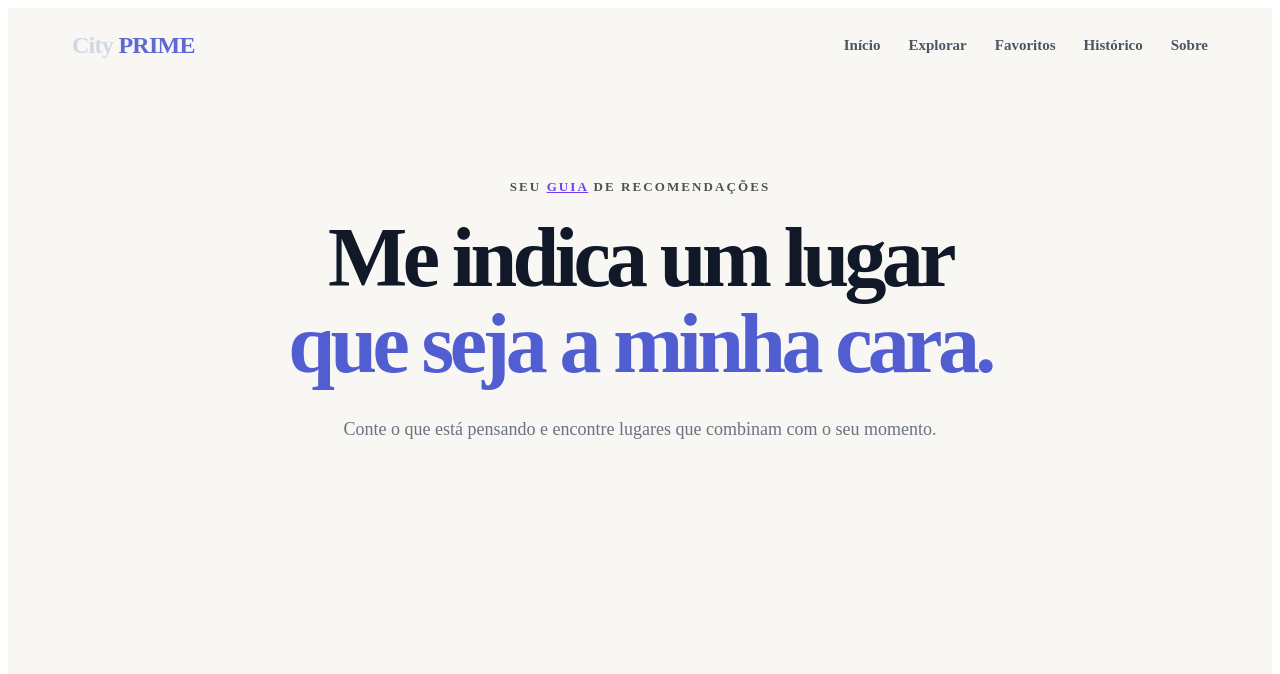
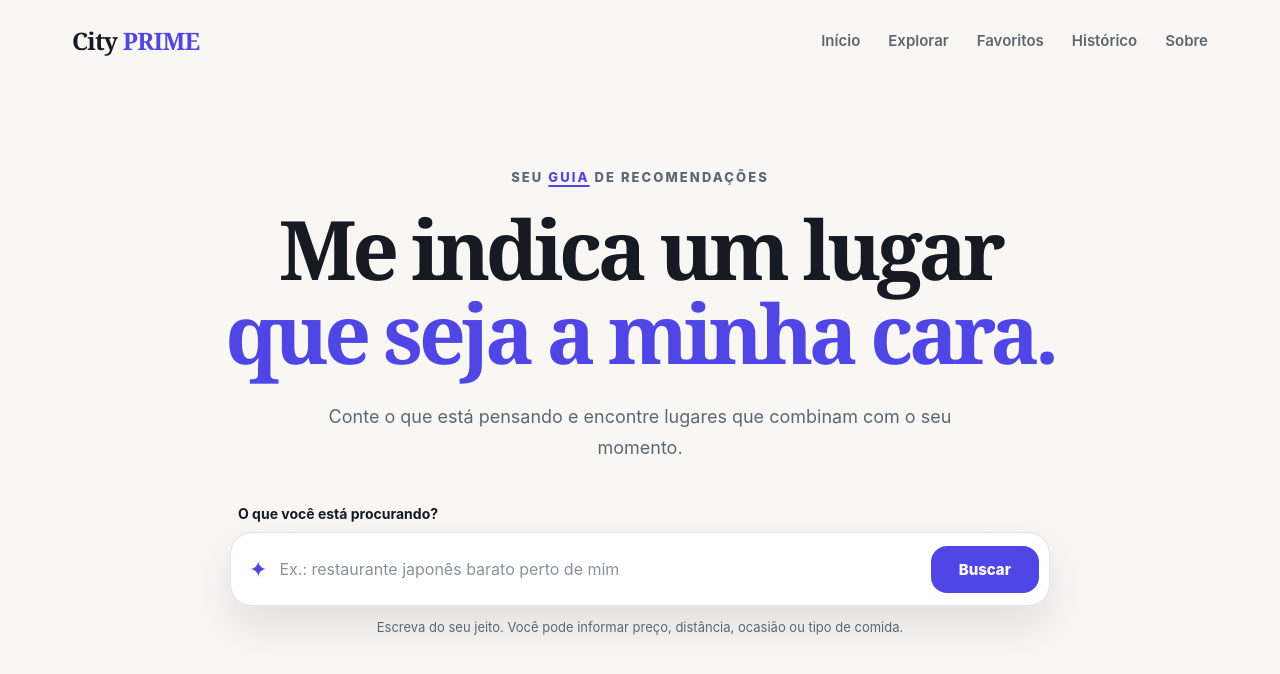
Before and after one commit to eduardohhenrique/city-prime, a React (Vite) app in the folder frontend/: page / in a window 1280 px wide. Shown: the top 674 px of the page. Built offline with nearby package versions, Linux system fonts and the light colour scheme.

Commit message:
Add search form layout

```diff
--- a/frontend/src/components/Hero.jsx
+++ b/frontend/src/components/Hero.jsx
@@ -1,9 +1,11 @@
+import SearchBar from "./SearchBar"
+
 function Hero() {
   return (
     <section
-    id="inicio"
-    className="hero"
-    aria-labelledby="hero-tittle"
+      id="inicio"
+      className="hero"
+      aria-labelledby="hero-tittle"
     >
       <div className="hero-content">
         <p className="hero-label">
@@ -23,6 +25,8 @@ function Hero() {
         <p className="hero-description">
           Conte o que está pensando e encontre lugares que combinam com o seu momento.
         </p>
+
+        <SearchBar />
       </div>
     </section>
   )
--- /dev/null
+++ b/frontend/src/components/SearchBar.jsx
@@ -0,0 +1,45 @@
+function SearchBar() {
+  return (
+    <form
+      className="search-form"
+      role="search"
+    >
+      <label
+        className="search-label"
+        htmlFor="place-search"
+      >
+        O que você está procurando?
+      </label>
+
+      <div className="search-control">
+        <span
+          className="search-symbol"
+          aria-hidden="true"
+        >
+          ✦
+        </span>
+
+        <input
+          id="place-search"
+          className="search-input"
+          name="query"
+          type="search"
+          placeholder="Ex.: restaurante japonês barato perto de mim"
+        />
+
+        <button
+          className="search-button"
+          type="submit"
+        >
+          Buscar
+        </button>
+      </div>
+
+      <p className="search-help">
+        Escreva do seu jeito. Você pode informar preço, distância, ocasião ou tipo de comida.
+      </p>
+    </form>
+  )
+}
+
+export default SearchBar
--- a/frontend/src/index.css
+++ b/frontend/src/index.css
@@ -1,3 +1,30 @@
+:root {
+  --color-background: #f8f7f4;
+  --color-surface: #ffffff;
+
+  --color-text-primary: #171923;
+  --color-text-secondary: #5f6673;
+  --color-text-muted: #8a919e;
+
+  --color-border: #dfe3ea;
+
+  --color-primary: #4f46e5;
+  --color-primary-hover: #4338ca;
+  --color-primary-light: #6366f1;
+
+  --color-primary-focus: rgba(79, 70, 229, 0.18);
+  --color-primary-outline: rgba(79, 70, 229, 0.4);
+
+  --shadow-search:
+    0 20px 45px rgba(17, 24, 39, 0.1);
+
+  --shadow-search-focus:
+    0 0 0 4px var(--color-primary-focus),
+    0 20px 45px rgba(17, 24, 39, 0.12);
+
+  --page-max-width: 1200px;
+}
+
 * {
   box-sizing: border-box;
 }
@@ -6,7 +33,7 @@ html {
   scroll-behavior: smooth;
 }
 
-boody {
+body {
   margin: 0;
   min-width: 320px;
 
@@ -16,51 +43,75 @@ boody {
     system-ui,
     -apple-system,
     BlinkMacSystemFont,
-  'SegoeUI',
+    "Segoe UI",
     sans-serif;
 
-  color: #1f2937;
-  background-color: #f8f7f4;
+  color: var(--color-text-primary);
+  background-color: var(--color-background);
+
+/*
+  Melhora a aparência da renderização das fontes
+  em alguns navegadores e sistemas operacionais.
+*/
+  -webkit-font-smoothing: antialiased;
+  -moz-osx-font-smoothing: grayscale;
+}
+
+#root {
+  min-height: 100vh;
 }
 
 button,
 input,
 textarea,
 select {
-  font: inherit
+  font: inherit;
 }
 
 .app {
   min-height: 100vh;
-  background-color: #f8f7f4 ;
+  background-color: var(--color-background);
 }
 
-/* Navbar */
-
+/* NavBar */
 .navbar {
   display: flex;
   align-items: center;
   justify-content: space-between;
   gap: 32px;
 
-  max-width: 1200px;
+  width: 100%;
+  max-width: var(--page-max-width);
+
   margin: 0 auto;
   padding: 24px 32px;
 }
 
 .navbar-logo {
-  color:  #d2d7e2;
+  color: var(--color-text-primary);
   text-decoration: none;
 
+  font-family:
+    Georgia,
+    "Times New Roman",
+    serif;
 
   font-size: 24px;
-  font-weight: 800;
+  font-weight: 700;
   letter-spacing: -0.03em;
+
+  transition:
+    color 180ms ease,
+    transform 180ms ease;
 }
 
 .navbar-logo span {
+  color: var(--color-primary);
   text-transform: uppercase;
-  color: #5e6ad1;
+}
+
+.navbar-logo:hover {
+  transform: translateY(-1px);
 }
 
 .navbar-links {
@@ -69,8 +120,11 @@ select {
   gap: 28px;
 }
 
+/*
+  Estilo padrão dos links.
+*/
 .navbar-links a {
-  color: #4b5563;
+  color: var(--color-text-secondary);
   text-decoration: none;
 
   font-size: 15px;
@@ -81,36 +135,39 @@ select {
     transform 180ms ease;
 }
 
-/* Quando o mouse está sobre o link */
 .navbar-links a:hover {
-  color: #2196F3;
+  color: var(--color-primary);
   transform: translateY(-1px);
 }
 
 .navbar-logo:focus-visible,
 .navbar-links a:focus-visible {
-  outline: 3px solid rgba(249, 155, 22, 0.35);
+  outline: 3px solid var(--color-primary-outline);
   outline-offset: 4px;
   border-radius: 4px;
 }
 
 /* Hero */
-
 .hero {
-  padding: 96px 24px 80px;
+  padding: 88px 24px 80px;
 }
 
+/*
+  Limita a largura e centraliza o conteúdo.
+*/
 .hero-content {
-  max-width: 900px;
+  width: 100%;
+  max-width: 960px;
+
   margin: 0 auto;
 
   text-align: center;
 }
 
 .hero-label {
-  margin: 0 0 20px;
+  margin: 0 0 22px;
 
-  color: #515055;
+  color: var(--color-text-secondary);
 
   font-size: 13px;
   font-weight: 800;
@@ -119,42 +176,197 @@ select {
 }
 
 .hero-label span {
-  color: #6e3df5;
+  color: var(--color-primary);
   text-decoration: underline;
+  text-decoration-thickness: 2px;
+  text-underline-offset: 3px;
 }
 
 .hero-title {
   margin: 0;
 
-  color: #111827;
+  color: var(--color-text-primary);
 
-  font-size: clamp(44px, 7vw, 84px);
-  font-weight: 800;
+  font-family:
+    Georgia,
+    "Times New Roman",
+    serif;
+
+  font-size: clamp(44px, 7vw, 82px);
+  font-weight: 700;
   line-height: 1.02;
   letter-spacing: -0.055em;
 }
 
 .hero-title span {
   display: block;
-  color: #515ed1;
+  color: var(--color-primary);
 }
 
 .hero-description {
-  max-width: 650px;
+  max-width: 680px;
+
   margin: 28px auto 0;
 
-  color: #6b7280;
+  color: var(--color-text-secondary);
 
   font-size: 18px;
   line-height: 1.7;
 }
 
-/* Responsividade */
+/* Search Form */
+.search-form {
+  width: 100%;
+  max-width: 820px;
 
+  margin: 42px auto 0;
+
+  text-align: left;
+}
+
+.search-label {
+  display: block;
+
+  margin: 0 0 10px 8px;
+
+  color: var(--color-text-primary);
+
+  font-size: 14px;
+  font-weight: 700;
+}
+
+.search-control {
+  display: flex;
+  align-items: center;
+  gap: 12px;
+
+  width: 100%;
+
+  padding: 10px;
+
+  background-color: var(--color-surface);
+
+  border: 1px solid var(--color-border);
+  border-radius: 22px;
+
+  box-shadow: var(--shadow-search);
+
+  transition:
+    border-color 180ms ease,
+    box-shadow 180ms ease,
+    transform 180ms ease;
+}
+
+/*
+  Quando o input ou o botão recebem foco,
+  o contêiner inteiro ganha destaque.
+*/
+.search-control:focus-within {
+  border-color: var(--color-primary);
+  box-shadow: var(--shadow-search-focus);
+}
+
+.search-symbol {
+  display: inline-flex;
+  align-items: center;
+  justify-content: center;
+
+  flex-shrink: 0;
+
+  margin-left: 8px;
+
+  color: var(--color-primary);
+
+  font-size: 22px;
+  line-height: 1;
+}
+
+.search-input {
+  flex: 1;
+
+  min-width: 0;
+
+  padding: 14px 0;
+
+  color: var(--color-text-primary);
+  background-color: transparent;
+
+  border: 0;
+  outline: none;
+
+  font-size: 16px;
+  line-height: 1.5;
+}
+
+.search-input::placeholder {
+  color: var(--color-text-muted);
+}
+
+.search-input::-webkit-search-decoration {
+  appearance: none;
+}
+
+.search-button {
+  flex-shrink: 0;
+
+  padding: 14px 28px;
+
+  color: #ffffff;
+  background-color: var(--color-primary);
+
+  border: 0;
+  border-radius: 16px;
+
+  font-size: 15px;
+  font-weight: 800;
+
+  cursor: pointer;
+
+  transition:
+    background-color 180ms ease,
+    transform 180ms ease,
+    box-shadow 180ms ease;
+}
+
+.search-button:hover {
+  background-color: var(--color-primary-hover);
+  transform: translateY(-1px);
+
+  box-shadow:
+    0 8px 18px rgba(79, 70, 229, 0.24);
+}
+
+.search-button:active {
+  transform: translateY(0);
+}
+
+.search-button:focus-visible {
+  outline: 3px solid var(--color-primary-outline);
+  outline-offset: 3px;
+}
+
+.search-button:disabled {
+  opacity: 0.6;
+  cursor: not-allowed;
+  transform: none;
+}
+
+.search-help {
+  margin: 12px 8px 0;
+
+  color: var(--color-text-secondary);
+
+  font-size: 13px;
+  line-height: 1.5;
+  text-align: center;
+}
+
+/* Responsive */
 @media (max-width: 760px) {
   .navbar {
     align-items: flex-start;
     flex-direction: column;
+    gap: 18px;
 
     padding: 20px;
   }
@@ -163,8 +375,9 @@ select {
     width: 100%;
     gap: 20px;
 
+    padding-bottom: 8px;
+
     overflow-x: auto;
-    padding-bottom: 8px;
   }
 
   .navbar-links a {
@@ -172,7 +385,7 @@ select {
   }
 
   .hero {
-    padding: 64px 20px 56px;
+    padding: 58px 20px 56px;
   }
 
   .hero-label {
@@ -181,6 +394,81 @@ select {
 
   .hero-description {
     margin-top: 22px;
+
     font-size: 16px;
+    line-height: 1.65;
+  }
+
+  .search-form {
+    margin-top: 32px;
+  }
+
+  .search-control {
+    align-items: stretch;
+    flex-direction: column;
+    gap: 10px;
+
+    padding: 10px;
+
+    border-radius: 20px;
+  }
+
+  .search-symbol {
+    display: none;
+  }
+
+  .search-input {
+    width: 100%;
+    padding: 14px;
+  }
+
+  .search-button {
+    width: 100%;
+  }
+
+  .search-label {
+    margin-left: 0;
+  }
+
+  .search-help {
+    margin-right: 4px;
+    margin-left: 4px;
   }
 }
+
+/* Small Screens */
+@media (max-width: 420px) {
+  .navbar {
+    padding-right: 16px;
+    padding-left: 16px;
+  }
+
+  .hero {
+    padding-right: 16px;
+    padding-left: 16px;
+  }
+
+  .hero-title {
+    font-size: 42px;
+  }
+
+  .search-label {
+    font-size: 13px;
+  }
+}
+
+/* Acessibility - Redution of Movements */
+@media (prefers-reduced-motion: reduce) {
+  html {
+    scroll-behavior: auto;
+  }
+
+  *,
+  *::before,
+  *::after {
+    transition-duration: 0.01ms !important;
+    transition-delay: 0ms !important;
+    animation-duration: 0.01ms !important;
+    animation-iteration-count: 1 !important;
+  }
+}
```
Lines whose indentation alone changed are shown as unchanged.
